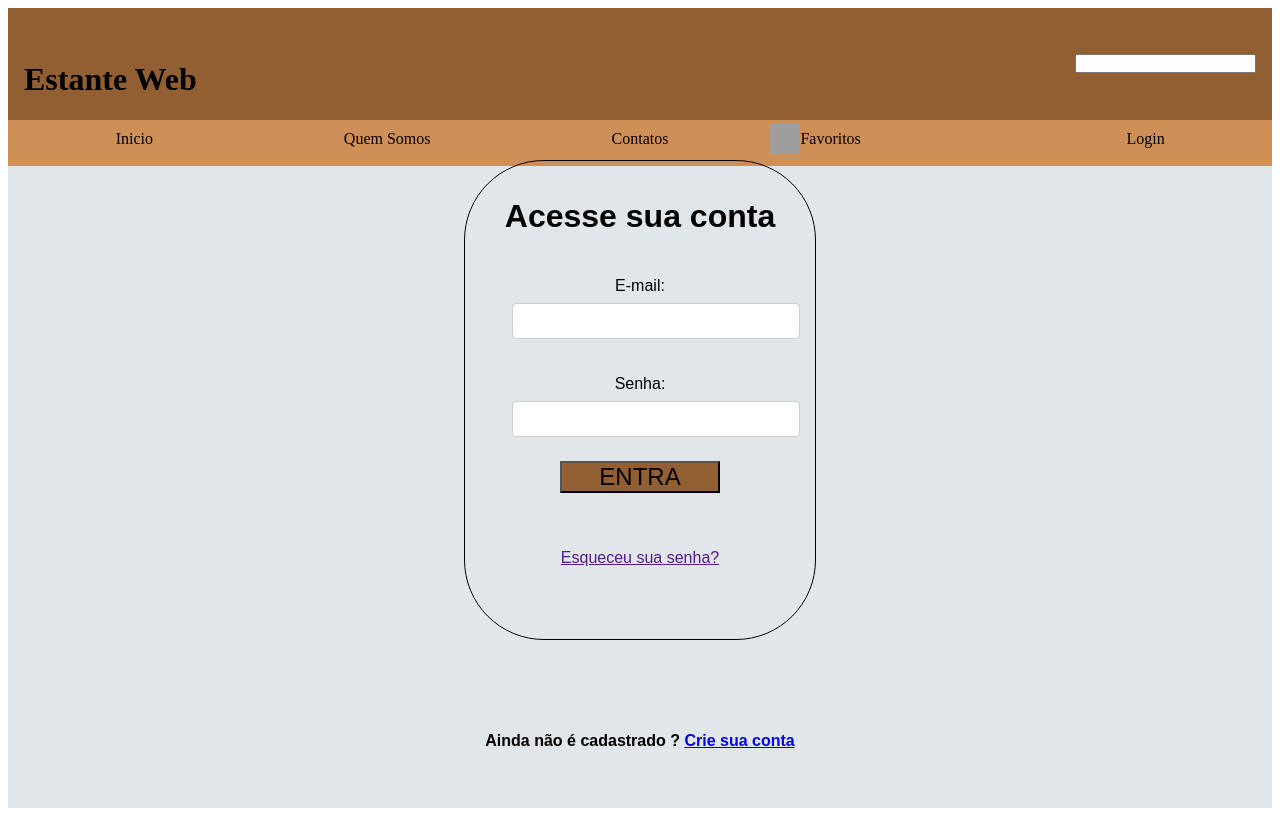
After one commit to neresr0d/banco, a PHP site: page /categorias.html in a window 1280 px wide. The commit adds this page. Run offline with PHP 8.4, Linux system fonts and the light colour scheme; grey boxes are pictures that could not be loaded.

Commit message:
add pagina de categorias e fiz algumas alterações na pag de cadastro

```diff
--- /dev/null
+++ b/categorias.html
@@ -0,0 +1,87 @@
+<!DOCTYPE html>
+<html lang="pt-BR">
+<head>
+    <meta charset="UTF-8">
+    <meta name="viewport" content="width=device-width, initial-scale=1.0">
+    <title>Estante Web</title>
+
+    <link rel="stylesheet" href="..//css/style.css">
+</head>
+<body>
+    <header>
+        <div class="logo-busca">
+
+            <h1>Estante Web</h1>
+
+            <form action="">
+                <input type="search" name="busca" id="busca">
+            </form>
+        </div>
+
+    </header>
+
+    <nav>
+        <a href="">Inicio</a>
+        <a href="quem_somos.html">Quem Somos</a>
+        <a href="contatos.html">Contatos</a>
+        <a href="" class="alinhar">
+            <img src="../imgs/star.png.png" alt="" width="30px" height="30px">
+        Favoritos
+    </a>
+        <a href="views/login.html">Login</a>
+
+    </nav>
+<nav>
+    <div class="elemento">
+
+    </div>
+</nav>
+
+
+    <main id="main">
+        <div class="borda_login">
+            <div>
+                <h1>Acesse sua conta</h1>
+                <br> <br>
+            </div>
+
+            <div>
+
+                <form action="">
+                    <div class="email">
+                        <label for="email" class="email">E-mail:</label>
+                        <input type="email" id="email" name="email" required>
+            </div>
+            <br> <br>
+            <div class="senha">
+                <label for="senha">Senha:</label>
+                <input type="password" id="senha" name="senha" required>
+            </div>
+
+            <div>
+                <button>ENTRA</button>
+
+            </div>
+
+            <div class="Esqueceu_senha">
+                <a href="">Esqueceu sua senha?</a>
+               <div class="cadastrado">
+                <div>
+
+
+                </div>
+         <h4>Ainda não é cadastrado ?
+            <a href="..//cadastro.html">Crie sua conta</a>
+
+         </h4>
+
+
+
+
+
+        </main>
+
+
+
+</body>
+</html>
--- a/css/style.css
+++ b/css/style.css
@@ -171,6 +171,7 @@ footer {
     background-repeat: no-repeat;
     background-position: center center;
     background-size: 100% 100%;
+
 }
 
  .img.contatos_a {
@@ -335,3 +336,7 @@ footer{
         cursor: pointer;
 
     }
+
+    .h3 {
+        margin-top: 10rem;
+    }
--- a/views/contatos.html
+++ b/views/contatos.html
@@ -42,7 +42,7 @@
 
         <div class="ICONE_insta">
             <a href="https://www.instagram.com/accounts/login/" target="_blank">
-                <img src="/imgs/instagram.svg" alt="" width="75PX" height="75PX">
+                <img src="/imgs/instagram.svg" alt="" width="70PX" height="70PX">
             </div>
                 </a>
 
@@ -51,7 +51,7 @@
                 </a>
         <div class="icon_facebook">
                 <a href="https://www.facebook.com/?locale=pt_BR"target="_blank">
-                     <img src="/imgs/facebook.svg" alt="" width="75px" height="75PX">
+                     <img src="/imgs/facebook.svg" alt="" width="70px" height="70PX">
                 </div>
             </A>
                 <a href="https://www.facebook.com/?locale=pt_BR" target="_blank">
@@ -61,7 +61,7 @@
                 </div>
 
         <DIV class="TELEFONE">
-                    <a href=""><img src="/imgs/telefone.svg" alt="" width="75px" height="75px">
+                    <a href=""><img src="/imgs/telefone.svg" alt="" width="70px" height="70px">
                     </a>
                         </div>
 
```
Also changed, not shown: cadastro.html (+10 -2 lines).
